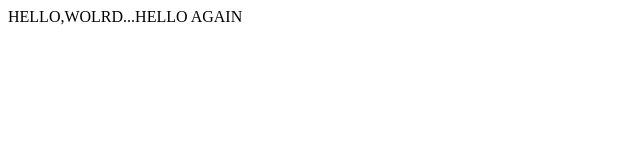
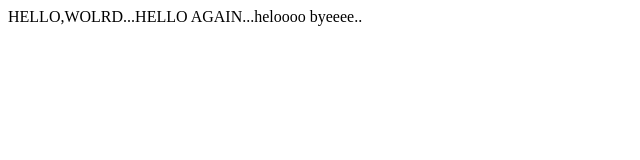
Before and after one commit to Zohait/lecture0, a plain HTML site: page hello.html in a window 1280 px wide. Shown: the whole page, without its empty margins (0-640 px from the left). Drawn offline with Linux system fonts and the light colour scheme.

Commit message:
Update hello.html

```diff
--- a/hello.html
+++ b/hello.html
@@ -6,6 +6,6 @@
     </head>
 
     <BODY>
-    HELLO,WOLRD...HELLO AGAIN
+    HELLO,WOLRD...HELLO AGAIN...heloooo byeeee..
     </BODY>
 </html>
```
